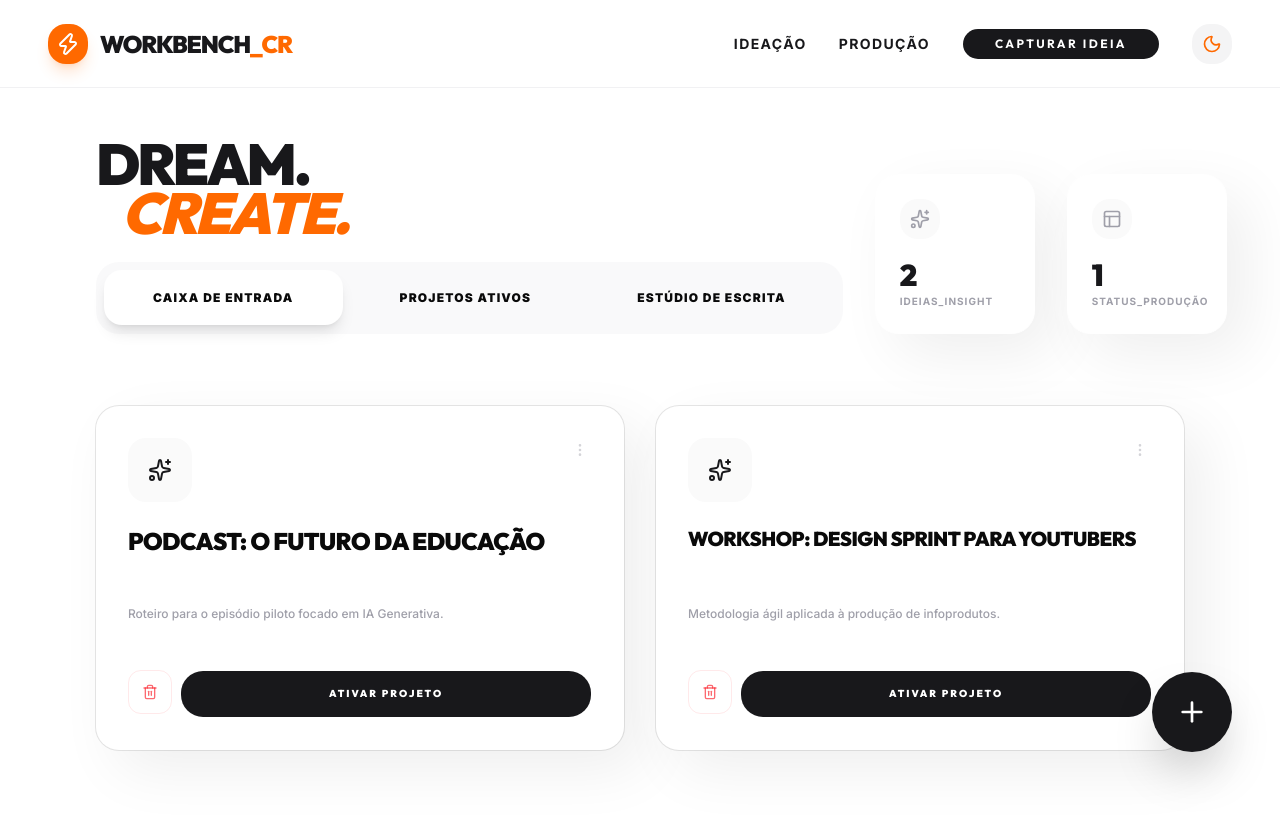
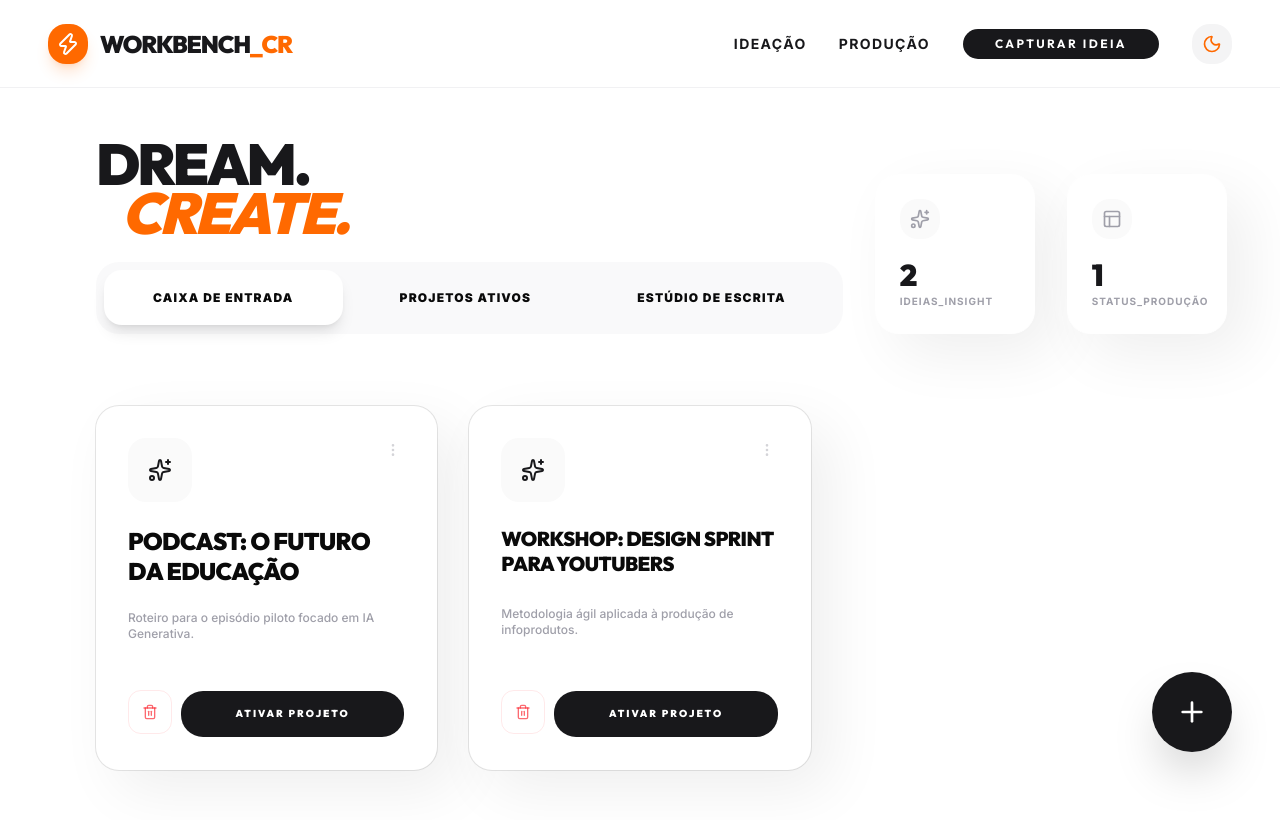
Before and after one commit to HenriqueOrsoni/Creator-Workbench, a Next.js app: page / in a window 1280 px wide. Shown: the top 820 px of the page. Built offline with nearby package versions, Linux system fonts and the light colour scheme.

Commit message:
deploy: manual deploy requested by user

```diff
--- a/src/app/page.tsx
+++ b/src/app/page.tsx
@@ -117,7 +117,7 @@
           </div>
 
           <TabsContent value="inbox" className="mt-0 outline-none">
-            <div className="grid grid-cols-1 md:grid-cols-2 2xl:grid-cols-3 gap-8">
+            <div className="grid grid-cols-1 md:grid-cols-2 lg:grid-cols-3 gap-8">
               <AnimatePresence>
                 {ideas.map((idea, i) => (
                   <CreativeIdeaCard key={idea.id} idea={idea} delay={i * 0.1} />
```
